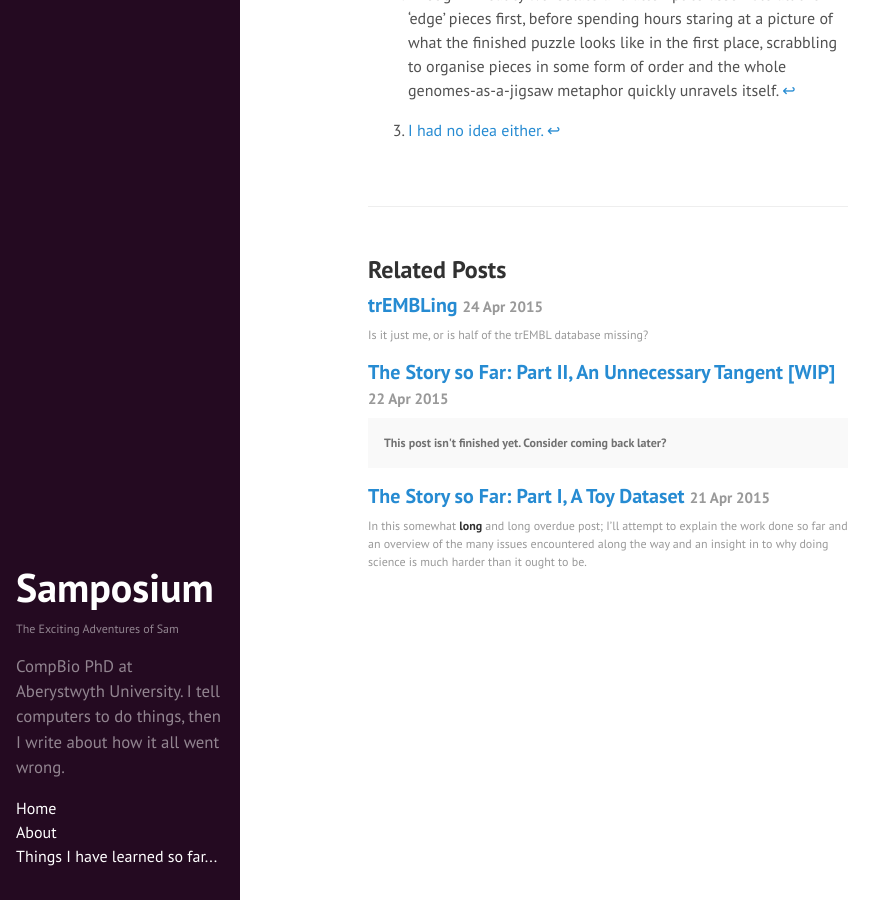
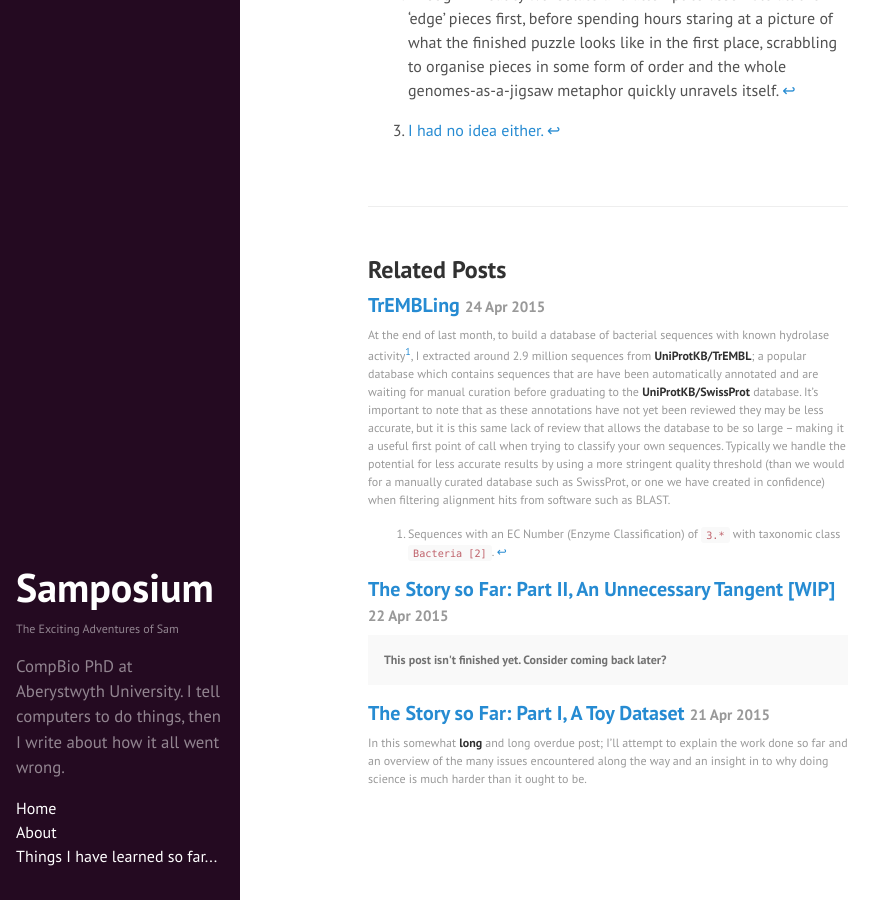
Before and after one commit to SamStudio8/samstudio8.github.io.off, a Jekyll site: the page built from _posts/2015-04-23-the-story-so-far-p3.md, in a window 1280 px wide and 900 px high, scrolled down 1684 px. Shown: the whole window, without its empty margins (0-894 px from the left). Built offline with Jekyll 4.4.1, drawn with Linux system fonts in a browser that asks for light colours; Markdown is read by kramdown in place of the engine named in the settings.

Commit message:
Update 2015-04-24-trembling.md

````diff
--- a/_posts/2015-04-24-trembling.md
+++ b/_posts/2015-04-24-trembling.md
@@ -1,8 +1,61 @@
 ---
 layout: post
-title: "trEMBLing"
+title: "TrEMBLing"
 ---
 
-Is it just me, or is half of the trEMBL database missing?
+At the end of last month, to build a database of bacterial sequences with known hydrolase activity[^1], I extracted
+around 2.9 million sequences from **UniProtKB/TrEMBL**; a popular database which contains sequences that are have
+been automatically annotated and are waiting for manual curation before graduating to the **UniProtKB/SwissProt**
+database. It's important to note that as these annotations have not yet been reviewed they may be less accurate,
+but it is this same lack of review that allows the database to be so large -- making it a useful first point of call
+when trying to classify your own sequences. Typically we handle the potential for less accurate results by using a
+more stringent quality threshold (than we would for a manually curated database such as SwissProt, or one we have
+created in confidence) when filtering alignment hits from software such as BLAST.
+
+It's good to keep databases up-to-date and so I ran the [same query](http://www.uniprot.org/uniprot/?query=ec%3A3.*+AND+taxonomy%3A%22Bacteria+%5B2%5D%22+AND+reviewed%3Ano)[^2]
+against TrEMBL with a view to re-download the resulting FASTA, only to find just shy of 1 million results had
+been returned -- just over a third of the original query. Wat?
+
+The database was updated at the start of April[^3] and the [current release notes](http://www.ebi.ac.uk/uniprot/TrEMBLstats)
+show the graph below.
 
 ![]({{ site.url }}/public/posts/trembling/entries.png)
+
+Indeed it appears that half of TrEMBL is missing? I presumed this must have been a database spring clean to
+remove similar looking sequences and digging around the FTP repository, my hunch was confirmed in an additional
+[news file](ftp://ftp.uniprot.org/pub/databases/uniprot/current_release/news.html) that ships with copies of the database
+from the repository:
+
+<blockquote>
+The UniProt Knowledgebase (UniProtKB) has witnessed an exponential growth in the last few years with a two-fold increase in the number of entries in 2014. This follows the vastly increased submission of multiple genomes for the same or closely related organisms. This increase has been accompanied by a high level of redundancy in UniProtKB/TrEMBL and many sequences are over-represented in the database.
+[...]</br>
+we have developed a procedure to identify highly redundant proteomes within species groups using a combination of manual and automatic methods. We have applied this procedure to bacterial proteomes (which constituted 81% of UniProtKB/TrEMBL in release 2015_03) and sequences corresponding to redundant proteomes (47 million entries) have been removed from UniProtKB.
+[...]</br>
+From now on, we will no longer create new UniProtKB/TrEMBL records for proteomes identified as redundant.
+</blockquote>
+
+Personally I would have liked to see this in the release notes rather than an often ignored HTML file
+Though it's funny that the removal of 47 million entries still wasn't enough to make it the "Headline" piece
+of news for this release!
+
+Mystery solved. At least my BLAST jobs have less to hit against now?
+
+* * *
+
+# tl;dr
+* **TrEMBL** v2015\_04 features 47 million less sequences than v2015\_03, to reduce unnecessary redundancy.
+
+[^1]: Sequences with an EC Number (Enzyme Classification) of `3.*` with taxonomic class `Bacteria [2]`.
+
+  ```
+[msn@bert databases]$ python3 ~/scripts/summary_stat_fasta.py uniprot-2015_03_27-ec3-tax2_bacteria.fasta
+#NO 2,900,509
+MAX 12,374
+MIN 8
+AVG 362.95
+#NT 1,052,747,787
+  ```
+
+[^2]: The `reviewed:no` search query limits results from the UniProtKB to just entries found in TrEMBL.
+
+[^3]: And I figure this would make for a pretty poor joke.
````
